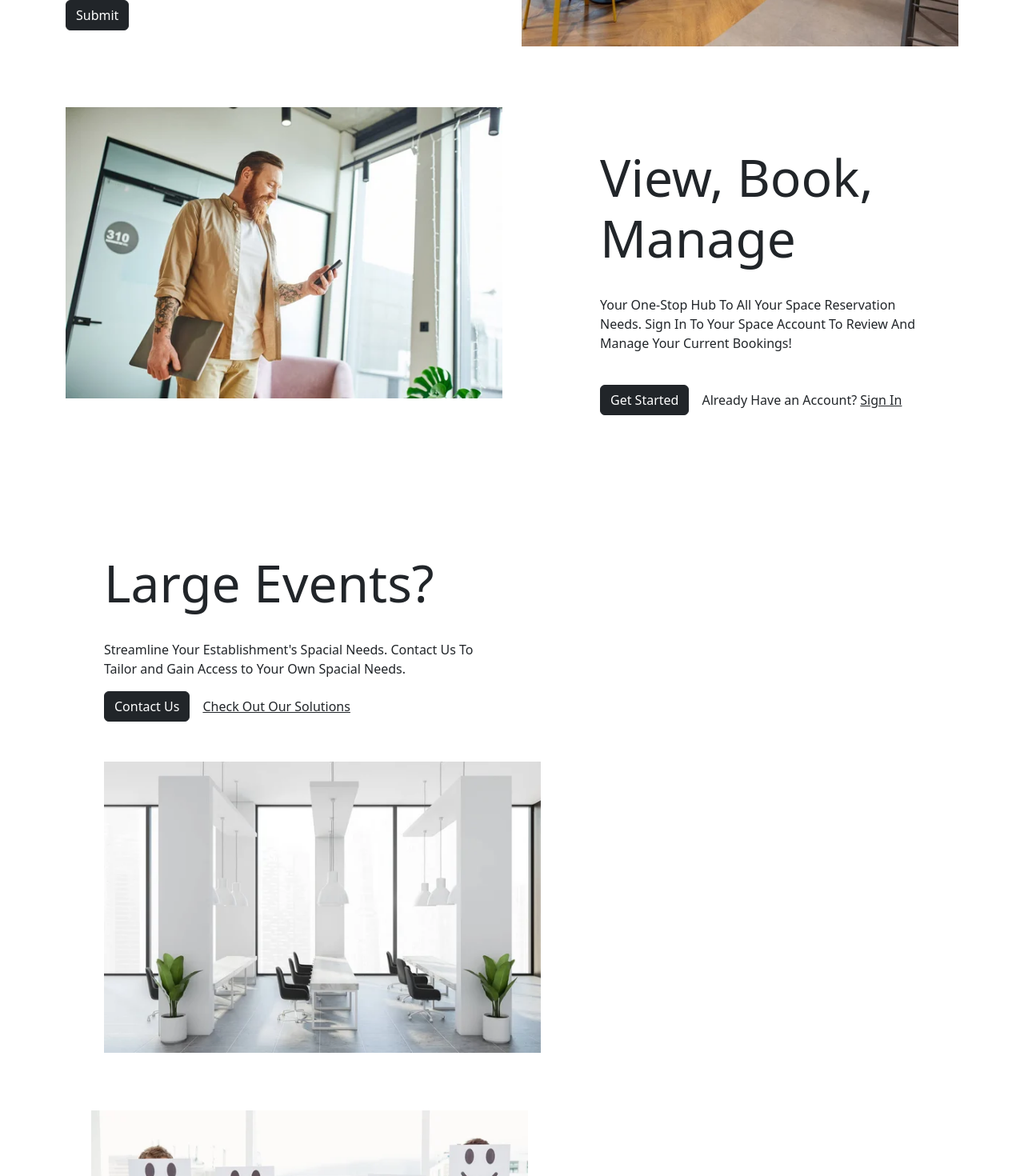
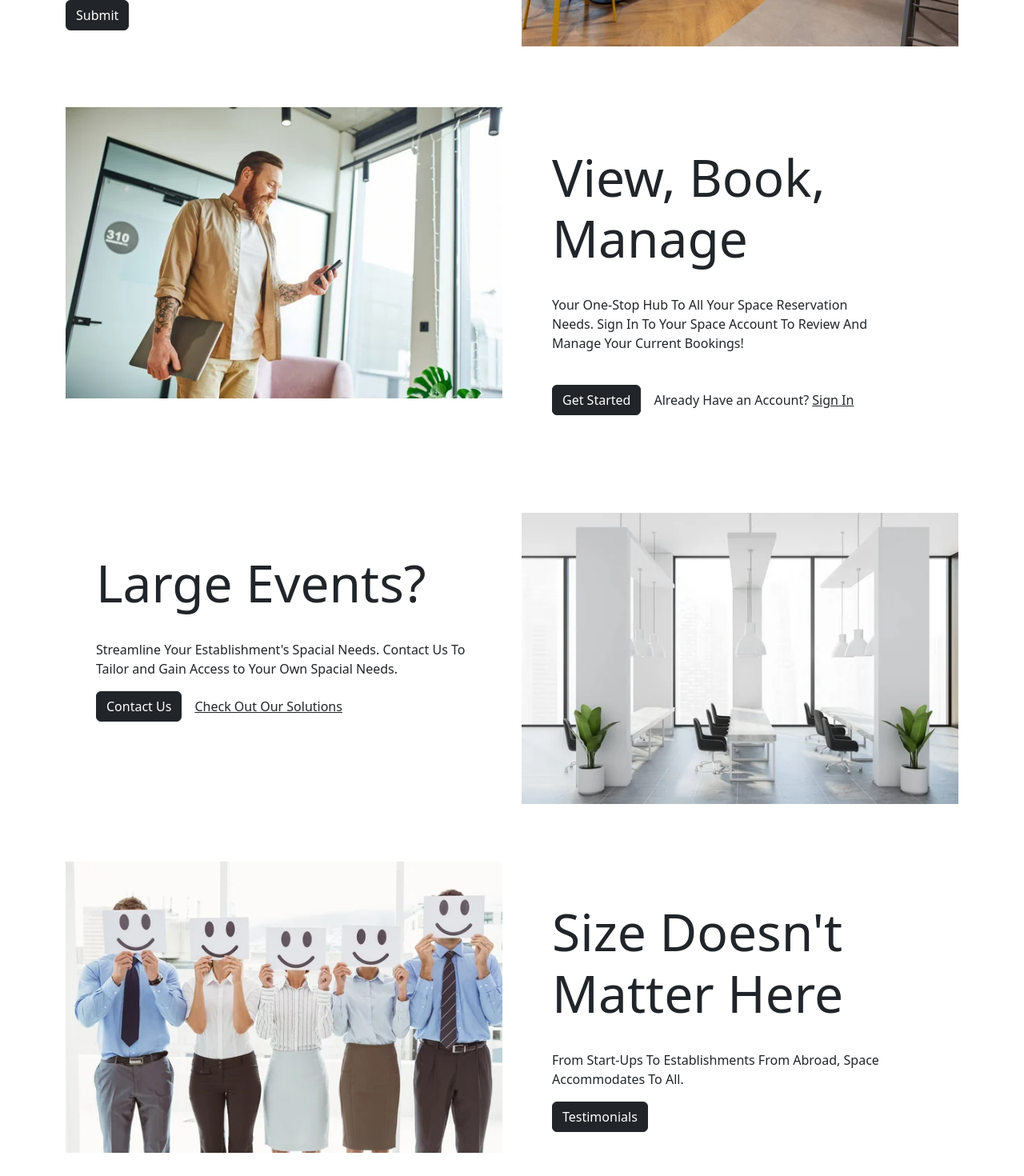
Before and after one commit to adrianlinyh/capstone-project, a React (Vite) app: page / in a window 1280 px wide. Shown: the part 440-1910 px from the top of the page at 80% size. Built offline with nearby package versions, Linux system fonts and the light colour scheme; no server answers; a web font is replaced by a local one.

Commit message:
adjusted responsiveness sm md lg

```diff
--- a/src/pages/ContactUs.jsx
+++ b/src/pages/ContactUs.jsx
@@ -8,7 +8,7 @@ export default function ContactUs() {
     return (
         <div style={{ backgroundColor: '#000000', color: '#ffffff', minHeight: '100vh', padding: '2rem' }}>
             <NavBar />
-            <Container className="d-flex align-items-center justify-content-center" style={{ minHeight: '100vh' }}>
+            <Container className="mt-5 d-flex align-items-center justify-content-center" style={{ minHeight: '80vh' }}>
                 <Row className="w-100">
                     <Col md={6} className="d-flex align-items-center justify-content-center">
                         <div>
@@ -18,7 +18,7 @@ export default function ContactUs() {
                         </div>
                     </Col>
 
-                    <Col md={6} className="d-flex align-items-center justify-content-center" style={{ marginTop: '160px' }}>
+                    <Col md={6} className="d-flex align-items-center justify-content-center" style={{ marginTop: '190px' }}>
                         <Form style={{ width: '100%' }}>
                             <Form.Group controlId="formName" className="mb-3">
                                 <Form.Label style={{ fontFamily: 'Montserrat, sans-serif' }}>Name</Form.Label>
--- a/src/pages/Home.jsx
+++ b/src/pages/Home.jsx
@@ -46,7 +46,7 @@ export default function Home () {
             <br />
           </Col>
           <Col md={6}>
-            <Image src={coworking1} alt="Map" className="img-fluid" />
+            <Image src={coworking1} alt="Map" className="img-fluid" fluid/>
             {/* placeholder */}
           </Col>
         </Row>
@@ -55,10 +55,10 @@ export default function Home () {
 
         <Row className="my-4">
           <Col md={6}>
-            <Image src={viewbookmanage} alt="Reservation" className="img-fluid" />
+            <Image src={viewbookmanage} alt="Reservation" className="img-fluid" fluid/>
 
           </Col>
-          <Col md={6} style={{ maxWidth: '500px', padding: '50px', marginLeft: '60px' }}>
+          <Col md={6} style={{ maxWidth: '500px', padding: '50px' }}>
             <h1 className="display-3">View, Book, Manage</h1>
             <br />
             <p>Your One-Stop Hub To All Your Space Reservation Needs. Sign In To Your Space Account To Review And Manage Your Current Bookings!</p>
@@ -73,7 +73,7 @@ export default function Home () {
         <br />
 
         <Row className="my-4">
-          <Col md={6} style={{ maxWidth: '620px', padding: '50px', marginLeft: '10px'}}>
+          <Col md={6} style={{ maxWidth: '620px', padding: '50px'}}>
             <h1 className="display-3">Large Events?</h1>
             <br />
             <p>Streamline Your Establishment&apos;s Spacial Needs. Contact Us To Tailor and Gain Access to Your Own Spacial Needs.</p>
@@ -83,7 +83,7 @@ export default function Home () {
             </div>
           </Col>
           <Col md={6}>
-            <Image src={largespace} style={{ marginLeft: '3rem', width: 'auto', height: 'auto' }} alt="Business" className="img-fluid" />
+            <Image src={largespace} alt="Business" className="img-fluid" fluid />
           </Col>
         </Row>
 
@@ -91,9 +91,9 @@ export default function Home () {
 
         <Row className="my-4">
           <Col md={6}>
-            <Image src={testimonial} style={{ marginLeft: '2rem' }} alt="Membership" className="img-fluid" />
+            <Image src={testimonial} alt="Membership" className="img-fluid" fluid/>
           </Col>
-          <Col md={6} style={{ maxWidth: '550px', padding: '50px', marginLeft: '50px' }}>
+          <Col md={6} style={{ maxWidth: '550px', padding: '50px' }}>
             <h1 className="display-3">Size Doesn&apos;t Matter Here</h1>
             <br />
             <p>From Start-Ups To Establishments From Abroad, Space Accommodates To All.</p>
--- a/src/pages/ProfilePage.jsx
+++ b/src/pages/ProfilePage.jsx
@@ -73,26 +73,29 @@ export default function ProfilePage () {
     return (
         <>
             <NavBar />
-                <Container fluid style={{ paddingTop: '150px' }} className='contact-us'>
-                    <Row>
-                        <Col md={6} className="d-flex align-items-center justify-content-center">
-                            <div className="content-left">
+            <div style={{ backgroundColor: 'black', minHeight: '100vh', color: 'white' }}>
+
+            <Container style={{ paddingTop: '150px' }} className='contact-us'>
+                <Row className="g-4">
+                    {/* Profile Info Column */}
+                    <Col lg={4} md={12} className="d-flex align-items-center justify-content-center">
+                        <div className="text-center">
                             <h1>{currentUser?.email}</h1>
                             <br />
                             <img
                                 src={photoUrl}
                                 alt="Profile"
-                                style={{ width: '150px', height: '150px', marginBottom: '20px' }}
+                                className="img-fluid rounded-circle mb-3"
+                                style={{ maxWidth: '150px', maxHeight: '150px' }}
                             />
                             <br />
-                             <Button variant="primary" onClick={handleShowUpload}>
+                            <Button variant="primary" onClick={handleShowUpload}>
                                 Upload Picture
                             </Button>
-
-                            </div>
-                        </Col>
-                        <Col md={6} className="d-flex align-items-center justify-content-center">
-                            <div className="content-right">
+                        </div>
+                    </Col>
+                        <Col lg={6} md={12} className="d-flex align-items-start justify-content-center justify-content-lg-end">
+                            <div className="content-right text-lg-end text-center">
                                 <h1>Your Live Reservations</h1>
                                 <div className="text-center">
                                     {bookings.length > 0 ? (
@@ -123,6 +126,8 @@ export default function ProfilePage () {
 
                 </Container>
                 <PictureModal show={showUploadModal} handleClose={handleCloseUpload} />
+                </div>
+
         </>
     )
 }
```
